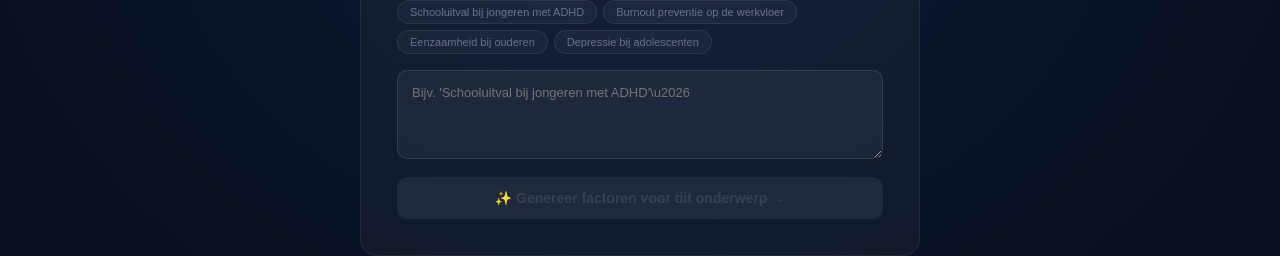
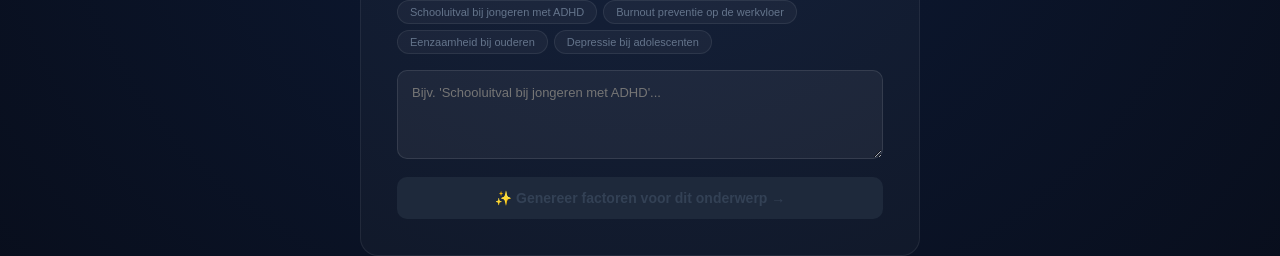
Before and after one commit to Svniek/causalnet, a React (Vite) app: page / in a window 1280 px wide. Shown: the part 418-674 px from the top of the page. Built offline with nearby package versions, Linux system fonts and the light colour scheme.

Commit message:
Fix literal \u2026 in placeholders — use plain ellipsis
Co-Authored-By: Claude Sonnet 4.6 <noreply@anthropic.com>

```diff
--- a/src/components/NetworkPhase.jsx
+++ b/src/components/NetworkPhase.jsx
@@ -38,7 +38,7 @@ export default function NetworkPhase({
       <aside style={{ width: 220, background: "rgba(255,255,255,0.02)", borderRight: "1px solid rgba(255,255,255,0.05)", padding: 14, display: "flex", flexDirection: "column", overflowY: "auto" }}>
         <div style={{ marginBottom: 16 }}>
           <label style={{ display: "block", fontSize: 9, textTransform: "uppercase", letterSpacing: 1.5, color: "#334155", marginBottom: 8 }}>Factor toevoegen</label>
-          <input value={newLabel} onChange={e => setNewLabel(e.target.value)} onKeyDown={e => e.key === "Enter" && addNode()} placeholder="Naam factor\u2026"
+          <input value={newLabel} onChange={e => setNewLabel(e.target.value)} onKeyDown={e => e.key === "Enter" && addNode()} placeholder="Naam factor..."
             style={{ width: "100%", padding: "7px 10px", background: "rgba(255,255,255,0.05)", border: "1px solid rgba(255,255,255,0.09)", borderRadius: 7, color: "#e2e8f0", fontSize: 12, outline: "none", boxSizing: "border-box", marginBottom: 6, fontFamily: "sans-serif" }} />
           <select value={newType} onChange={e => setNewType(e.target.value)}
             style={{ width: "100%", padding: "7px 10px", background: "#0d1225", border: "1px solid rgba(255,255,255,0.09)", borderRadius: 7, color: "#e2e8f0", fontSize: 12, outline: "none", boxSizing: "border-box", marginBottom: 6 }}>
--- a/src/components/ProblemPhase.jsx
+++ b/src/components/ProblemPhase.jsx
@@ -12,7 +12,7 @@ export default function ProblemPhase({ problem, setProblem, apiKey, sugLoading,
         </div>
         <textarea value={problem} onChange={e => setProblem(e.target.value)}
           onKeyDown={e => { if (e.key === "Enter" && !e.shiftKey) { e.preventDefault(); onGenerate(); } }}
-          placeholder="Bijv. 'Schooluitval bij jongeren met ADHD'\u2026" rows={3}
+          placeholder="Bijv. 'Schooluitval bij jongeren met ADHD'..." rows={3}
           style={{ width: "100%", padding: "12px 14px", background: "rgba(255,255,255,0.05)", border: "1px solid rgba(255,255,255,0.1)", borderRadius: 10, color: "#e2e8f0", fontSize: 13, resize: "vertical", outline: "none", boxSizing: "border-box", lineHeight: 1.6, marginBottom: 14, fontFamily: "sans-serif" }} />
         {sugError && <div style={{ padding: 10, background: "rgba(248,113,113,0.08)", border: "1px solid rgba(248,113,113,0.2)", borderRadius: 7, color: "#f87171", fontSize: 12, marginBottom: 12 }}>{sugError}</div>}
         <button onClick={onGenerate} disabled={sugLoading || !problem.trim()}
```
